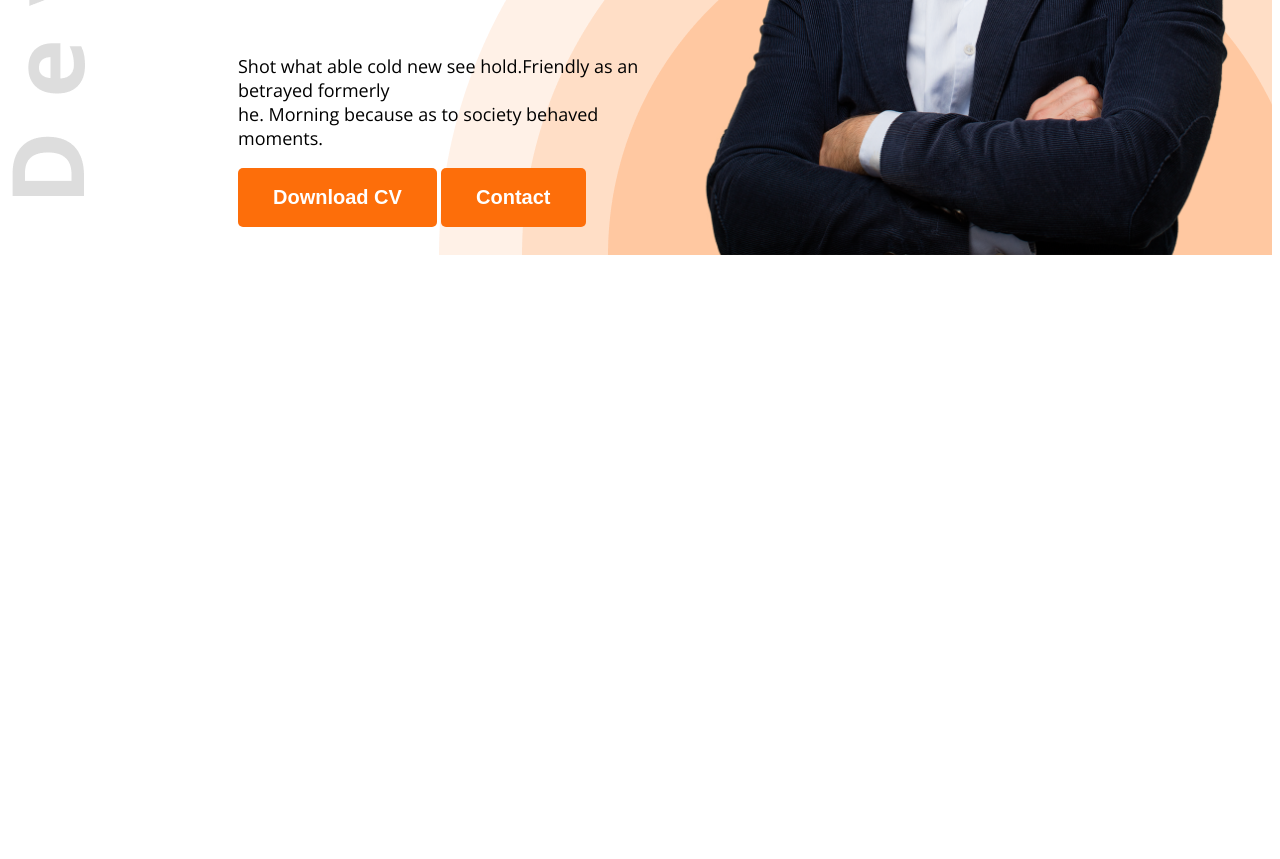
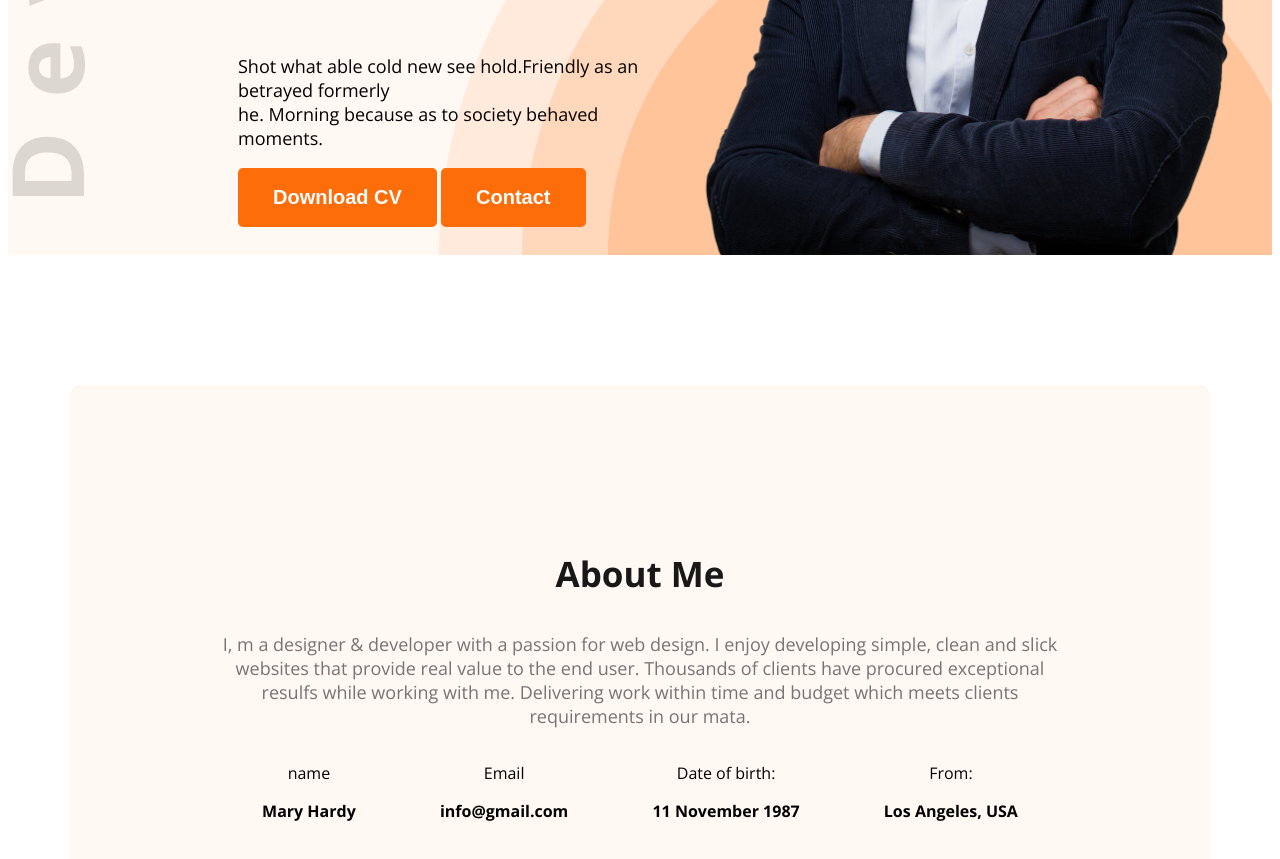
Before and after one commit to antu-sen/Old-Project, a plain HTML site: page index.html in a window 1280 px wide. Shown: the part 575-1434 px from the top of the page. Before the commit the page ends 838 px from the top, so only its background shows below. Drawn offline with nearby package versions, Linux system fonts and the light colour scheme.

Commit message:
added about section

```diff
--- a/index.html
+++ b/index.html
@@ -11,7 +11,7 @@
 
 </head>
 <body class="open-sans-normal">
-    <header class="header">
+    <header class="header secoundary-bg">
         <nav>
             <h3 class="nav-title">Ma<span class="text-primary">r</span>y</h3>
             <ul>
@@ -34,6 +34,30 @@
 
     </header>
     <main>
+        <section class="about secoundary-bg">
+            <h3 class="section-title">About Me</h3>
+            <p class="section-description">I, m a designer & developer with a passion for web design. I enjoy developing simple, clean and slick websites that provide real value to the end user. Thousands of clients have procured exceptional resulfs while working with me. Delivering work within time and budget which meets clients requirements in our mata.</p>
+            <div class="about-items">
+               <div class="about-item">
+                <p class="item-title">name</p>
+                <p class="item-description">Mary Hardy </p>
+               </div>
+               <div class="about-item">
+                <p class="item-title">Email</p>
+                <p class="item-description">info@gmail.com</p>
+               </div>
+               <div class="about-item">
+                <p class="item-title">Date of birth:</p>
+                <p class="item-description">11 November 1987</p>
+               </div>
+               <div class="about-item">
+                <p class="item-title">From:</p>
+                <p class="item-description">Los Angeles, USA</p>
+               </div>
+            </div>
+
+
+        </section>
 
     </main>
 
--- a/styles/style.css
+++ b/styles/style.css
@@ -8,6 +8,9 @@
   }
 
   /* shared styles */
+  .secoundary-bg{
+    background-color: #FFF8F3;
+  }
 .text-primary{
     color: #FD6E0A;
 }
@@ -23,8 +26,19 @@
     padding: 18px 35px;
     border-radius: 5px;
     border: none;
+}
+.section-title{
+    font-size: 35px;
+    font-weight: bold;
+    color: #181818;
 
 }
+.section-description{
+    font-size: 18px;
+    color: #757575;
+}
+
+
 /* hearer */
 .header{
     background-image: url('../images/developer.png'),url('../images/header_bg.png') ;
@@ -89,3 +103,29 @@ nav li a{
 .banner-profile-picture{
     width: 580px;
 }
+
+/* banner section end */
+
+/* main styles */
+ main{
+     max-width: 1140px;
+     margin: 0 auto;
+
+ }
+
+/* about styles start */
+.about{
+    border-radius: 10px;
+    padding: 130px 150px;
+    text-align: center;
+    margin-top: 130px;
+
+
+}
+.about-items{
+    display: flex;
+    justify-content: space-around;
+}
+.item-description{
+    font-weight: bold;
+}
```
